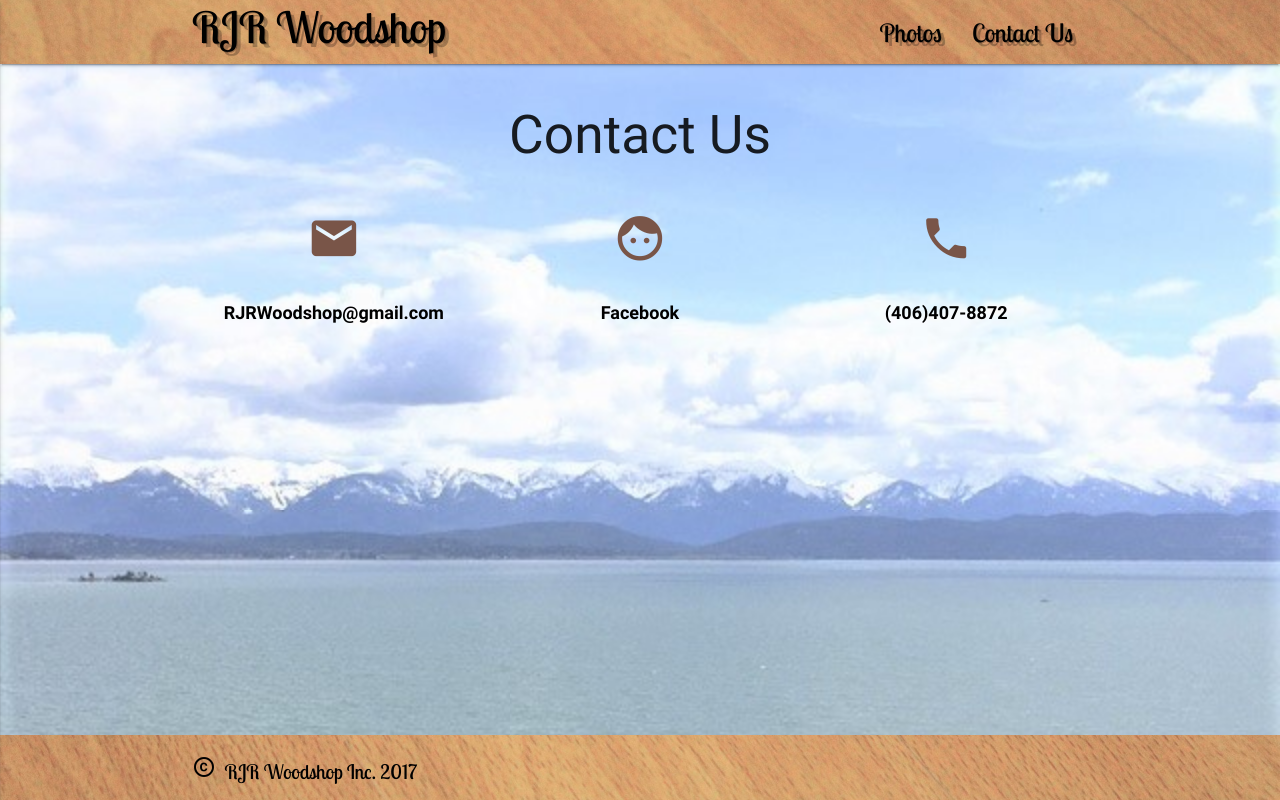
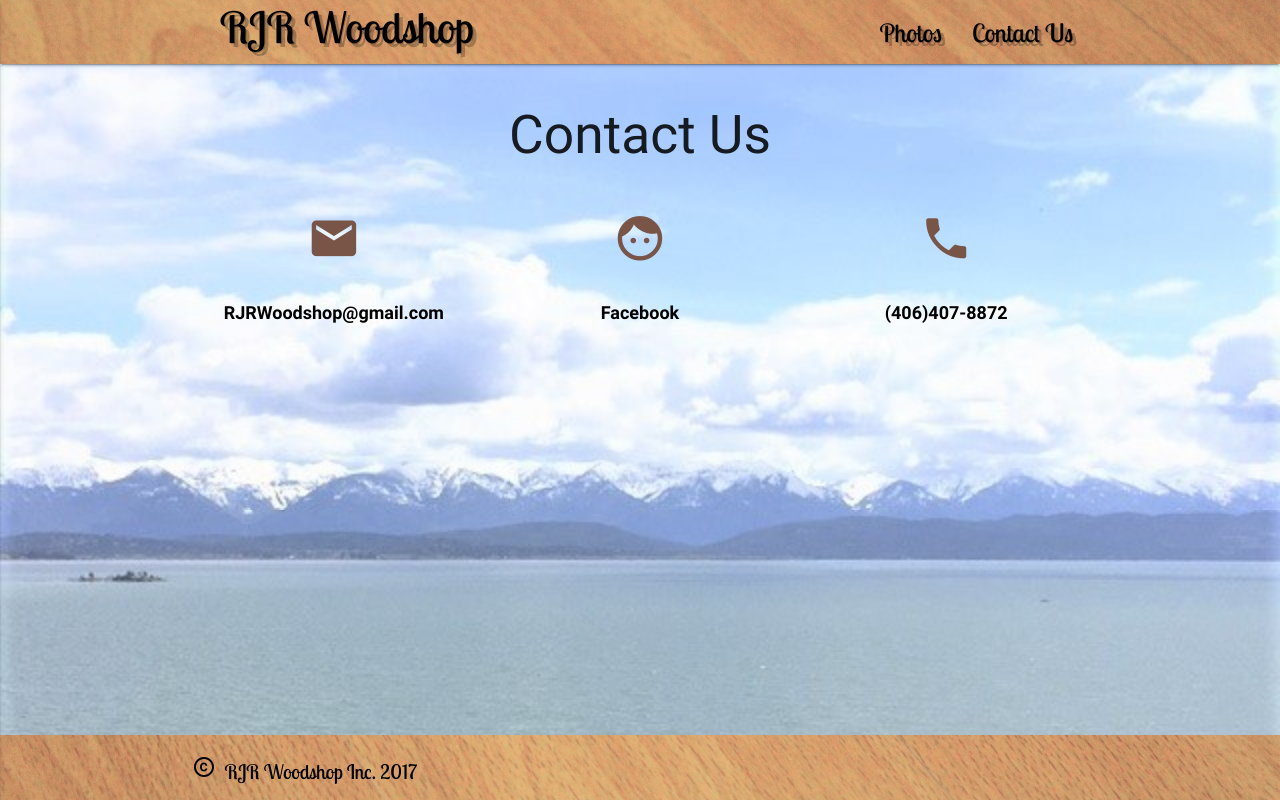
Before and after one commit to DarthJared/rjrwoodshop, a plain HTML site: page contact.html in a window 1280 px wide. Drawn offline with nearby package versions, Linux system fonts and the light colour scheme.

Commit message:
fixing errors

```diff
--- a/contact.html
+++ b/contact.html
@@ -15,7 +15,7 @@
 </head>
 <body>
   <nav class="navBarImg" role="navigation">
-    <div class="nav-wrapper container"><a id="logo-container" href="index.html" class="brand-logo logoFont">RJR Woodshop</a>
+    <div class="nav-wrapper container"><a id="logo-container" href="index.html" class="brand-logo logoFont">&nbsp;&nbsp;&nbsp;RJR Woodshop</a>
       <ul class="right hide-on-med-and-down">
         <li><a href="photos.html">Photos</a></li>
         <li><a href="contact.html">Contact Us</a></li>
```
Also changed, not shown: index.html (+1 -1 lines), photos.html (+1 -1 lines).
